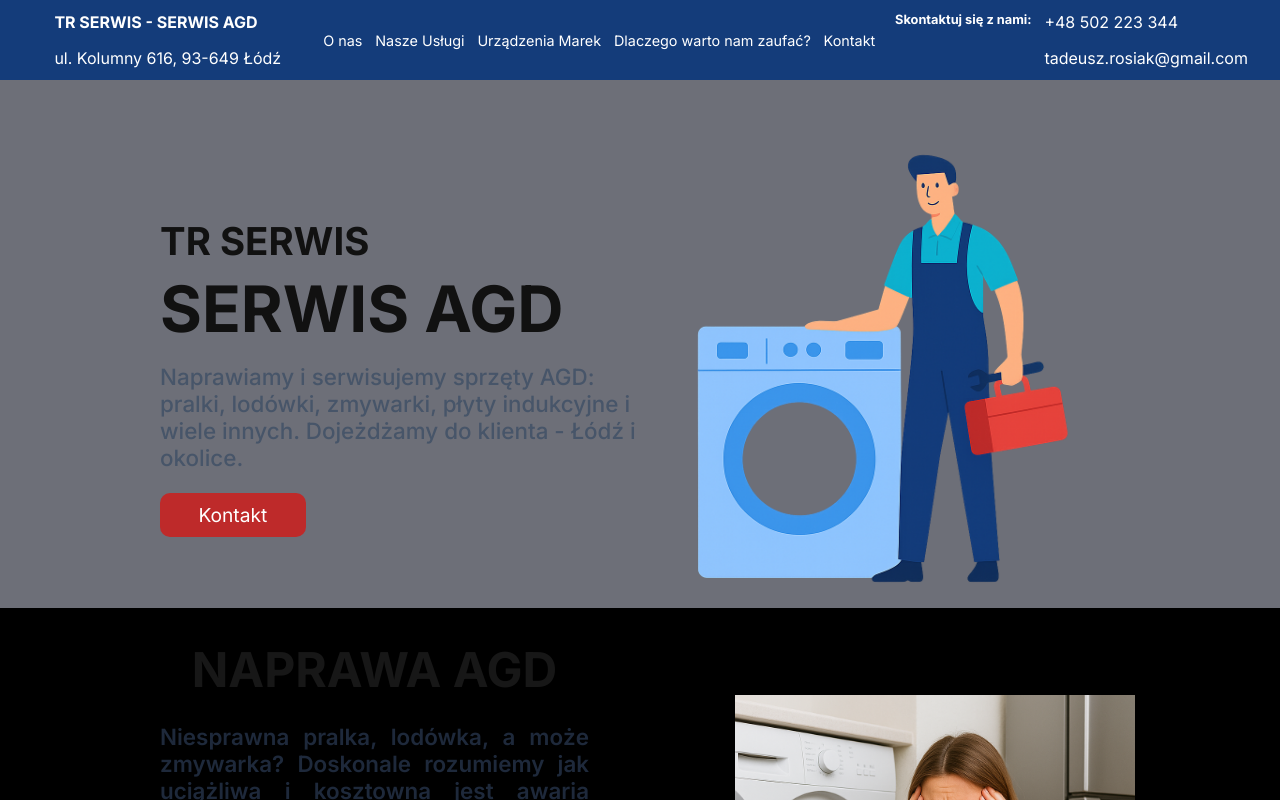
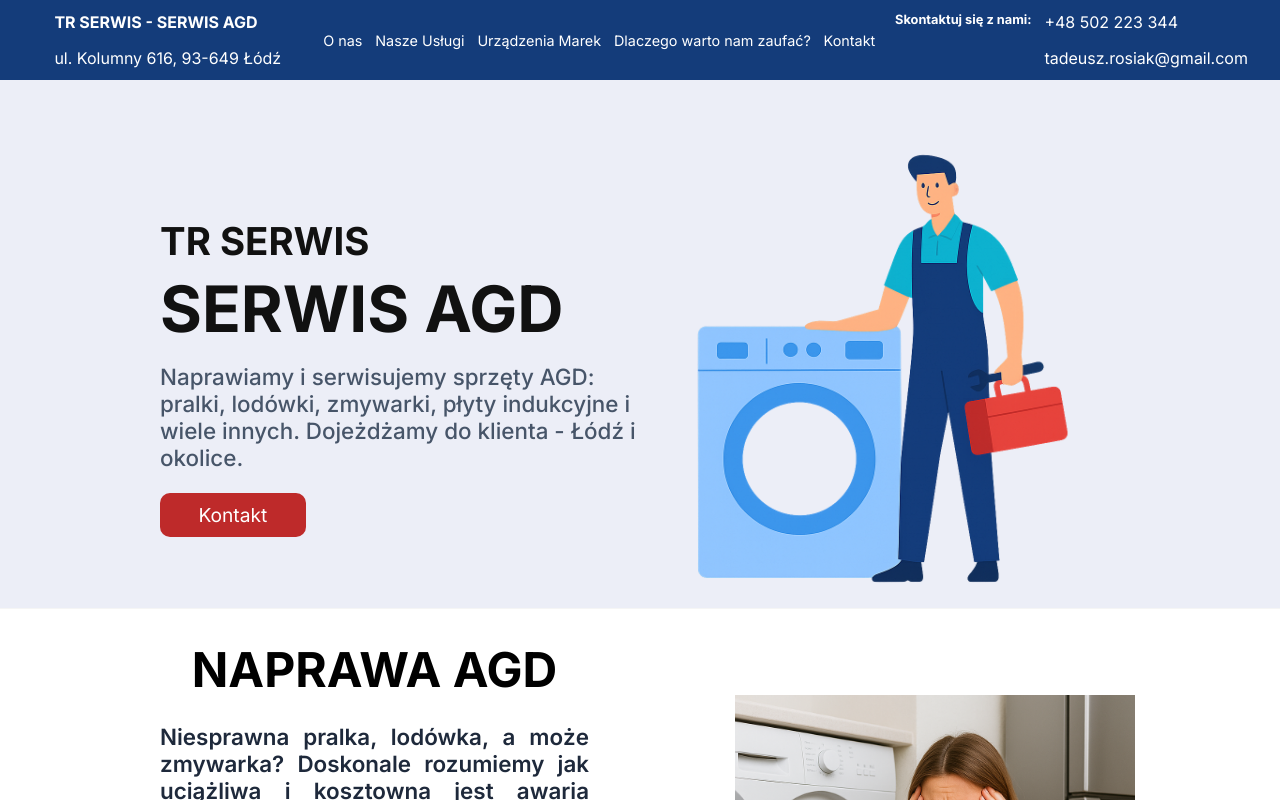
Before and after one commit to krystianKuch22/serwis-agd, a Next.js app: page / in a window 1280 px wide. Shown: the top 800 px of the page. Built offline with nearby package versions, Linux system fonts and the light colour scheme; a web font is replaced by a local one.

Commit message:
added title

```diff
--- a/pages/index.js
+++ b/pages/index.js
@@ -15,8 +15,8 @@ export default function Home() {
   return (
     <>
       <Head>
-        <title>Create Next App</title>
-        <meta name="description" content="Generated by create next app" />
+        <title>Naprawa AGD Łódź – TR Serwis Tadeusz Rosiak</title>
+        <meta name="description" content="Profesjonalna naprawa pralek, lodówek i innego sprzętu AGD w Łodzi. TR Serwis – szybka i uczciwa pomoc." />
         <meta name="viewport" content="width=device-width, initial-scale=1" />
         <link rel="preconnect" href="https://fonts.googleapis.com"/>
         <link rel="preconnect" href="https://fonts.gstatic.com" crossorigin/>
--- a/styles/globals.css
+++ b/styles/globals.css
@@ -1,6 +1,8 @@
 :root {
-  --background: #000000;
-  --foreground: #171717;
+  /* --background: #000000;
+  --foreground: #171717; */
+  --background: #ffffff;
+    --foreground: #000000;
   --main-color: #143C7A;
   --regular-white-color: #FFFFFF;
   --section-one-bg-color: #D9DEEF80;
```
